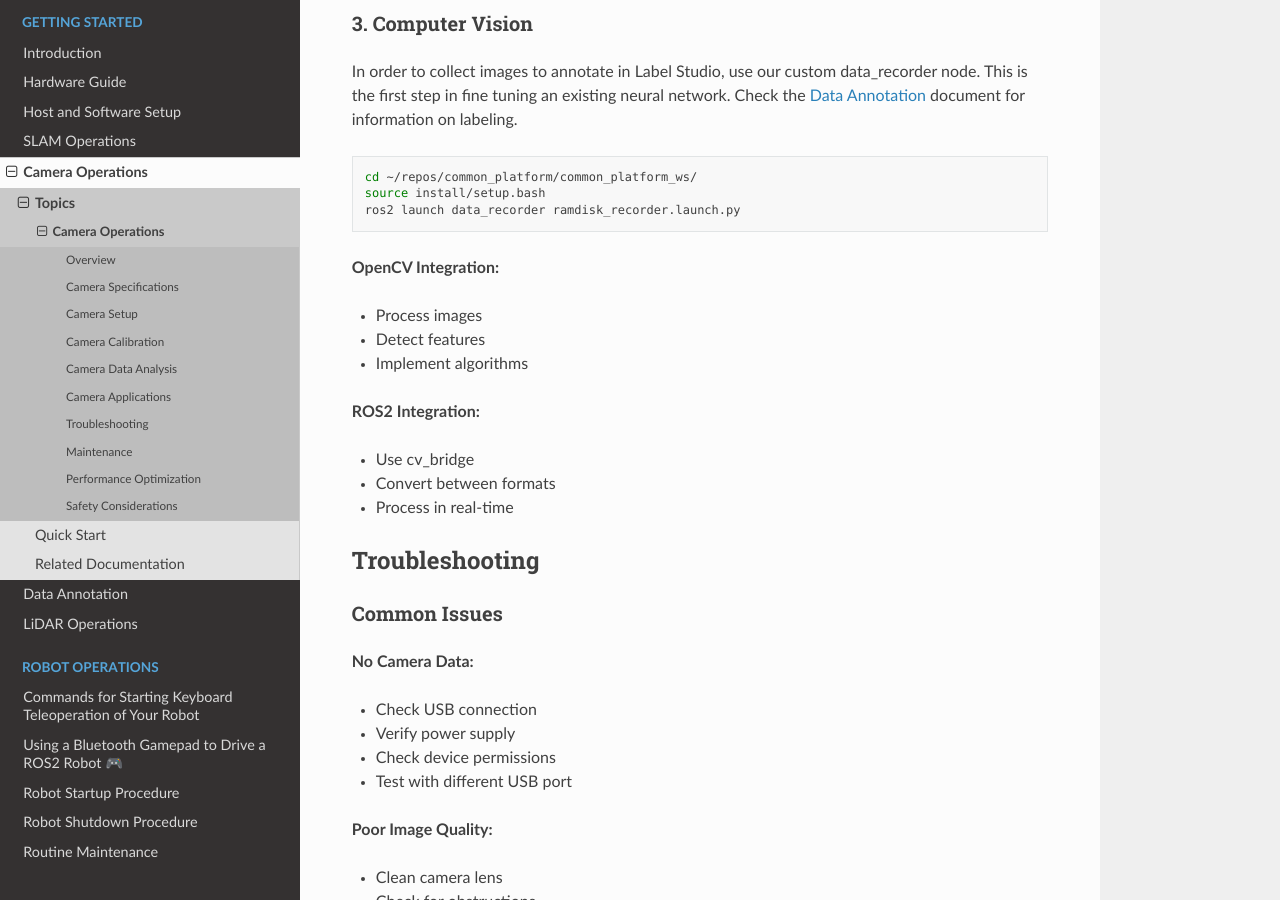
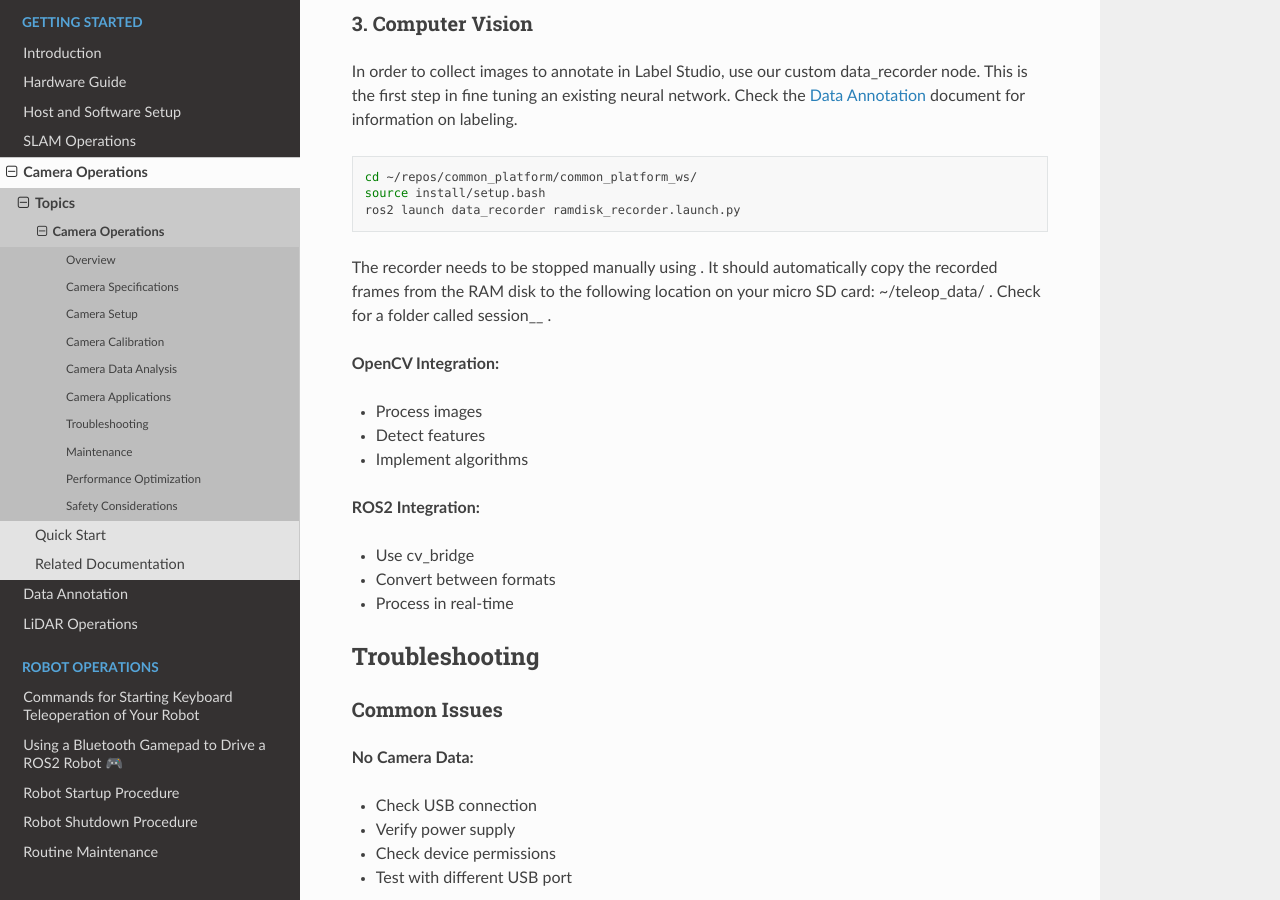
Before and after one commit to RoseCityRobotics/common_platform, a Sphinx documentation site: the page built from docs/source/camera/camera_operations.md, in a window 1280 px wide and 900 px high, scrolled down 3473 px. Built offline with Sphinx 7.4.7 and the Read the Docs theme 3.1.0, drawn with Linux system fonts in a browser that asks for light colours; pages that are not in the unit, such as notebooks, are missing from menus.

Commit message:
Additional information about output location

````diff
--- a/docs/source/camera/camera_operations.md
+++ b/docs/source/camera/camera_operations.md
@@ -159,6 +159,8 @@ source install/setup.bash
 ros2 launch data_recorder ramdisk_recorder.launch.py
 ```
 
+The recorder needs to be stopped manually using <CTRL-C>. It should automatically copy the recorded frames from the RAM disk to the following location on your micro SD card: ~/teleop_data/ . Check for a folder called session_<DATE>_<TIME> .
+
 **OpenCV Integration:**
 - Process images
 - Detect features
````
